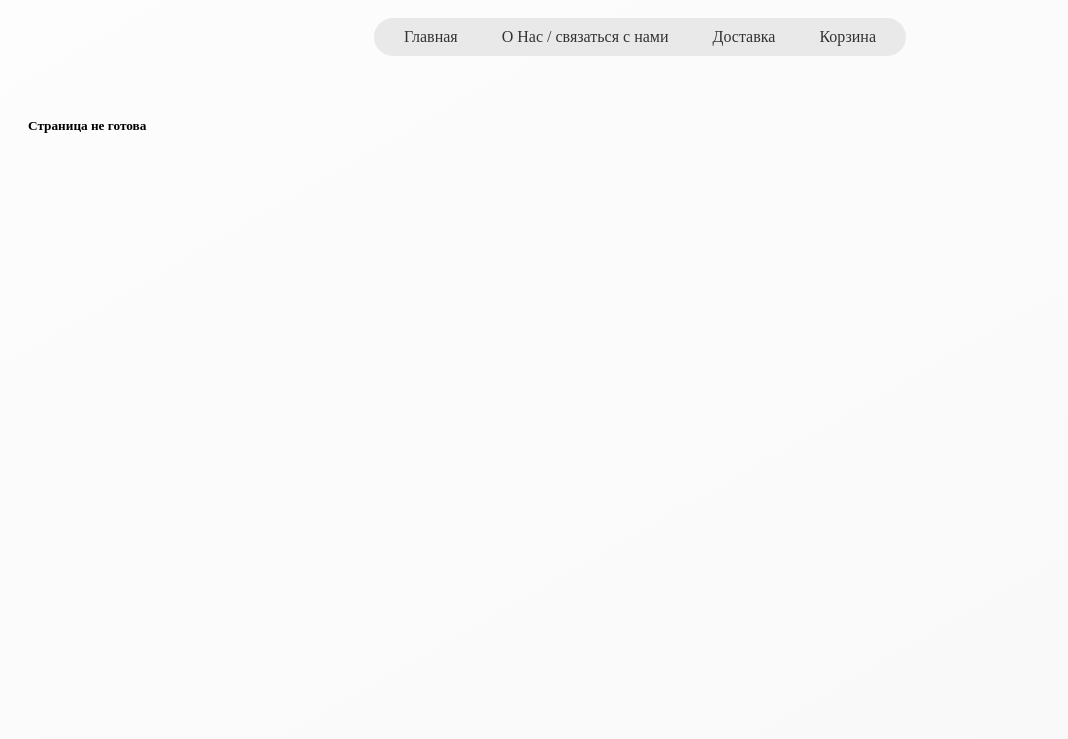
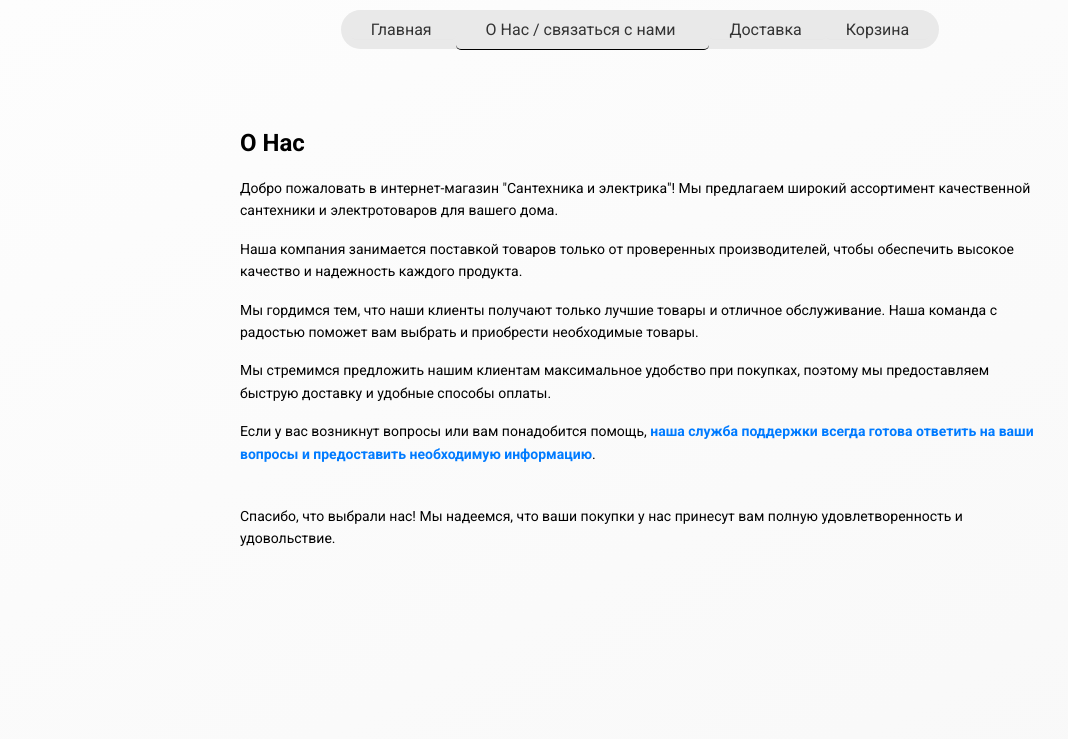
Before and after one commit to 1FaKe110/bvb_shop, a Flask app: page /about in a window 1280 px wide. Shown: the top 739 px of the page, without its empty margins (0-1068 px from the left). Run offline with Flask 3, Linux system fonts and the light colour scheme.

Commit message:
update from 05.09 Добавил:  - сообщение в тг о новом заказе  - страницу "о нас" и стили для нее

````diff
--- a/app.py
+++ b/app.py
@@ -2,9 +2,9 @@ import json
 from time import sleep
 
 from flask import Flask, render_template, request, make_response, redirect, url_for
-from flask_uploads import UploadSet, configure_uploads, IMAGES
 from database import Database
 from loguru import logger
+from telegram_bot.Bot import Telebot
 
 RESET_DB = False
 if RESET_DB:
@@ -13,9 +13,11 @@ if RESET_DB:
     reset_database()
 
 app = Flask(__name__)
-app.config['UPLOADED_IMAGES_DEST'] = './static/images/all'
-images = UploadSet('images', IMAGES)
-configure_uploads(app, (images,))
+bot = Telebot()
+
+# app.config['UPLOADED_IMAGES_DEST'] = './static/images/all'
+# images = UploadSet('images', IMAGES)
+# configure_uploads(app, (images,))
 
 
 @logger.catch
@@ -134,18 +136,10 @@ def cart():
             full_name = request.form.get('full_name')
             order_place = request.form.get('order_place')
             order_time = request.form.get('order_time')
-            logger.info(f"Полученные данные:\n"
-                        f" Имя - {full_name}\n"
-                        f" Телефон - {phone}\n"
-                        f" Сумма заказа - {order['sum']}\n"
-                        f" Место доставки - {order_place}\n"
-                        f" Время доставки - {order_time}\n"
-                        f" Корзина:")
-            logger.info(f'  id |   amount | name |')
 
             logger.debug("Проверяю наличие пользователя в бд")
             user_id = Database().execute(
-                f"Select id from users where phone = '{phone}'",
+                f"Select id from users where phone = '{phone}' and username = '{full_name}'",
                 'fetchone'
             )
 
@@ -157,7 +151,7 @@ def cart():
                 sleep(0.3)
                 logger.debug('Пользователь добавлен')
                 user_id = Database().execute(
-                    f"Select id from users where phone = '{phone}'",
+                    f"Select id from users where phone = '{phone}' and username = '{full_name}'",
                     'fetchone'
                 )
 
@@ -167,19 +161,29 @@ def cart():
                 "Select max(order_id) as last_num from orders",
                 'fetchone')['last_num']
 
+            match last_order_id:
+                case None:
+                    next_order_id = 1
+                case _:
+                    next_order_id = last_order_id + 1
+
+            logger.info(f"Полученные данные:\n"
+                        f" Имя - {full_name}\n"
+                        f" Телефон - {phone}\n"
+                        f" Сумма заказа - {order['sum']}\n"
+                        f" Место доставки - {order_place}\n"
+                        f" Время доставки - {order_time}\n"
+                        f" Корзина:")
             for row in products:
+                logger.info(f'  id |   amount | name |')
                 logger.info(f"{row['id']:4} | {row['in_card']:8} | {row['name']} ")
 
-                match last_order_id:
-                    case None:
-                        next_order_id = 1
-                    case _:
-                        next_order_id = last_order_id + 1
 
                 Database().execute(
-                    'INSERT into orders (order_id, user_id, status_id, position_id, address, datetime) values'
-                    f"({next_order_id}, {user_id}, 001, {row['id']}, '{order_place}', '{order_time}')",
-                    'fetchone')
+                    'INSERT into orders (order_id, user_id, status_id, position_id, amount, address, datetime) values'
+                    f"({next_order_id}, {user_id}, 001, {row['id']}, {row['in_card']}, '{order_place}', '{order_time}')")
+
+            bot.__send_order__(next_order_id)
 
             return redirect(url_for('cart_clear'))
 
@@ -195,7 +199,7 @@ def cart_clear():
 @app.route('/about')
 def about():
     """Старинца с информацией об организации"""
-    return render_template('not-ready.html')
+    return render_template('about_us.html')
 
 
 @logger.catch
@@ -244,16 +248,14 @@ def admin():
                            products=products)
 
 
-@app.route('/admin/upload', methods=['POST'])
-def upload():
-    if 'image' in request.files:
-        filename = images.save(request.files['image'])
-        logger.info(filename)
-        # Обработка сохраненного файла, например, сохранение файла в базе данных или другие операции
-
-        return redirect(url_for('admin', _method='POST'))
-
-    return redirect(url_for('admin'))
+# @app.route('/admin/upload', methods=['POST'])
+# def upload():
+#    if 'image' in request.files:
+#       filename = images.save(request.files['image'])
+#       logger.info(filename)
+#       return redirect(url_for('admin', _method='POST'))
+#
+#    return redirect(url_for('admin'))
 
 
 if __name__ == '__main__':
--- a/database/__init__.py
+++ b/database/__init__.py
@@ -1,14 +1,10 @@
 import sqlite3
 from loguru import logger
-import os
-
-os.chdir(os.getcwd())
-logger.add('./logs/dbmock/DbMock.log')
 
 
 class Database:
     def __init__(self):
-        self.__conn = sqlite3.connect('database.db', check_same_thread=False)
+        self.__conn = sqlite3.connect('/home/ifake/BVB_SHOP_SITE/database.db', check_same_thread=False)
         self.__conn.row_factory = dict_factory
         self.cur = self.__conn.cursor()
 
--- /dev/null
+++ b/static/css/about.css
@@ -0,0 +1,28 @@
+/* Общие стили */
+main {
+    max-width: 800px;
+    margin: 40px auto;
+    padding: 0 20px;
+}
+
+h1 {
+    font-size: 24px;
+    font-weight: 700;
+    margin-bottom: 20px;
+}
+
+p {
+    font-size: 14px;
+    line-height: 1.6;
+    margin-bottom: 16px;
+}
+
+/* Дополнительные стили */
+.highlight {
+    color: #007bff;
+    font-weight: 700;
+}
+
+.thank-you {
+    margin-top: 40px;
+}
--- a/static/css/styles.css
+++ b/static/css/styles.css
@@ -2,6 +2,9 @@
 body {
     display: block;
     background: linear-gradient(-30deg, #f8f8f8, #fdfdfd);
+    font-family: 'Roboto', sans-serif;
+    margin: 0;
+    padding: 0;
     /*background: linear-gradient(-30deg, #2f2c2c, #2d312f);*/
 }
 
--- /dev/null
+++ b/telegram_bot/Bot.py
@@ -0,0 +1,81 @@
+import telebot
+from telebot import types
+from loguru import logger
+from database import Database
+
+# Включаем логирование, чтобы не пропустить важные сообщения
+BOT_TOKEN = '6542986021:AAGhL8Yf4bTLdI5cf48Pf6ryksmaFJW6-7c'
+CHANNEL_ID = '-1001845833328'
+
+
+class Telebot:
+    bot = telebot.TeleBot(BOT_TOKEN)
+
+    def send_unread_order_messages(self):
+        """Декоратор для задания периодического задания"""
+        logger.debug('Получаю все заказы со статусом "не прочитано"')
+        unread_orders = Database().execute(
+            "SELECT DISTINCT (order_id) as id "
+            "FROM orders "
+            "WHERE status_id = 1",
+            'fetchall'
+        )
+        for order in unread_orders:
+            self.__send_order__(order['id'])
+
+    def __send_order__(self, order_id):
+        """Функция для отправки сообщения с данными заказа в указанный канал"""
+
+        logger.debug(order_id)
+        order = Database().execute(
+            "SELECT distinct(order_id) as id, "
+            "u.phone as phone, "
+            "u.username as fio, "
+            "o.datetime as delivery_date, "
+            "o.address as delivery_address "
+            "FROM orders o "
+            "INNER JOIN users u on u.id = o.user_id "
+            f"WHERE order_id = {order_id}",
+            'fetchone'
+        )
+
+        message = (f"ID заказа: ```{order['id']}```\n"
+                   f"Номер телефона: ```{order['phone']}```\n"
+                   f"ФИО:``` {order['fio']} ```\n"
+                   f"Позиции:\n")
+
+        order_positions = Database().execute(
+            "select p.id as id, "
+            "p.name as name, "
+            "p.price as price, "
+            "o.amount as amount, "
+            "c.id as cat_id, "
+            "c.name as cat_name "
+            "from orders o "
+            "LEFT JOIN products p on p.id = o.position_id "
+            "LEFT JOIN categories c on c.id = p.category_id  "
+            "WHERE TRUE "
+            "and status_id = 1 "
+            f"and order_id = {order['id']};",
+            "fetchall"
+        )
+        order['positions'] = order_positions
+
+        total_price = 0
+        for pos in order['positions']:
+            total_price += pos['price'] * pos['amount']
+            message += (f"``` {pos['id']} | {pos['name']} | {pos['price']} p. | "
+                        f"{pos['amount']} шт. | категория id {pos['cat_id']} - {pos['cat_name']}```\n")
+
+        message += (f"Сумма заказа: ``` {total_price} р.```\n"
+                    f"Дата доставки: ```{order['delivery_date']}```\n"
+                    f"Адрес доставки: ```{order['delivery_address']}```\n")
+        logger.debug(message)
+        self.bot.send_message(chat_id=CHANNEL_ID,
+                              parse_mode="Markdown",
+                              text=message)
+
+
+if __name__ == '__main__':
+    bot = Telebot()
+    bot.__send_order__(18)
--- /dev/null
+++ b/templates/about_us.html
@@ -0,0 +1,47 @@
+<!DOCTYPE html>
+<html>
+<head>
+    <title>Об Организации</title>
+    <link href="https://fonts.googleapis.com/css2?family=Roboto:wght@400;700&display=swap" rel="stylesheet">
+    <link href="https://fonts.googleapis.com/icon?family=Material+Icons" rel="stylesheet">
+    <link rel="stylesheet" type="text/css" href="{{ url_for('static', filename='css/styles.css') }}">
+    <link rel="stylesheet" type="text/css" href="{{ url_for('static', filename='css/product.css') }}">
+    <link rel="stylesheet" type="text/css" href="{{ url_for('static', filename='css/search.css') }}">
+    <link rel="stylesheet" type="text/css" href="{{ url_for('static', filename='css/about.css') }}">
+    <script src="{{ url_for('static', filename='js/script.js') }}"></script>
+</head>
+<body>
+<div class="top-panel">
+    <nav class="nav-bar">
+        <ul class="nav-ul">
+            <li class="nav-li">
+                <a class="nav-a" href="{{url_for('index')}}">Главная</a>
+            </li>
+            <li class="nav-li-active">
+                <a class="nav-a" href="{{url_for('about')}}">О Нас / связаться с нами</a>
+            </li>
+            <li class="nav-li">
+                <a class="nav-a" href="{{url_for('delivery')}}">Доставка</a>
+            </li>
+            <li class="nav-li">
+                <a class="nav-a" href="{{url_for('cart')}}">Корзина</a>
+            </li>
+        </ul>
+    </nav>
+</div>
+<main>
+    <h1>О Нас</h1>
+    <p>Добро пожаловать в интернет-магазин "Сантехника и электрика"! Мы предлагаем широкий ассортимент качественной сантехники и электротоваров для вашего дома.</p>
+    <p>Наша компания занимается поставкой товаров только от проверенных производителей, чтобы обеспечить высокое качество и надежность каждого продукта.</p>
+    <p>Мы гордимся тем, что наши клиенты получают только лучшие товары и отличное обслуживание. Наша команда с радостью поможет вам выбрать и приобрести необходимые товары.</p>
+    <p>Мы стремимся предложить нашим клиентам максимальное удобство при покупках, поэтому мы предоставляем быструю доставку и удобные способы оплаты.</p>
+    <p>Если у вас возникнут вопросы или вам понадобится помощь, <span class="highlight">наша служба поддержки всегда готова ответить на ваши вопросы и предоставить необходимую информацию</span>.</p>
+    <p class="thank-you">Спасибо, что выбрали нас! Мы надеемся, что ваши покупки у нас принесут вам полную удовлетворенность и удовольствие.</p>
+</main>
+
+
+<footer>
+    <div class="footer" style="height: 200px;"></div>
+</footer>
+</body>
+</html>
````
Also changed, not shown: database/filler.py (+1 -6 lines), requirments.txt (+7 -2 lines), database.db, database/database.db (deleted), telegram_bot/bot_example.py (renamed from telegram_bot/bot.py), 1 other file.
